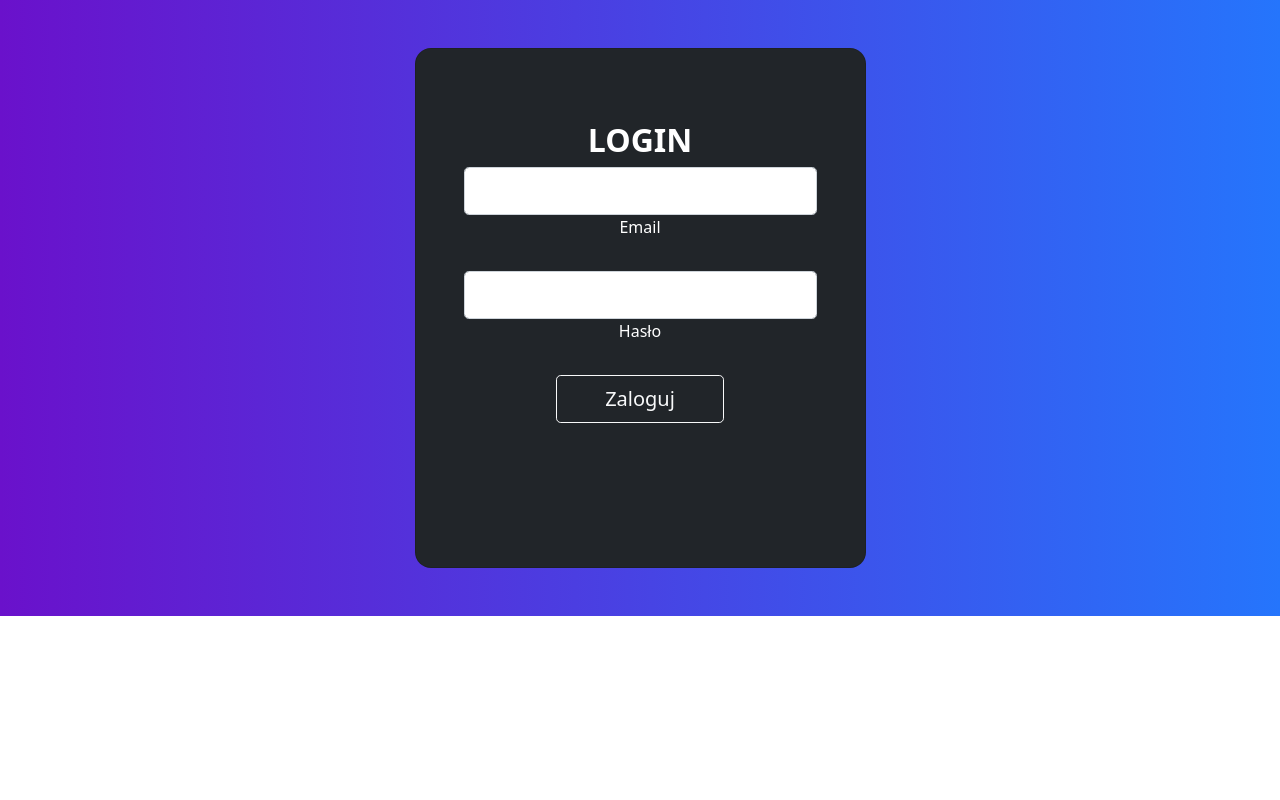
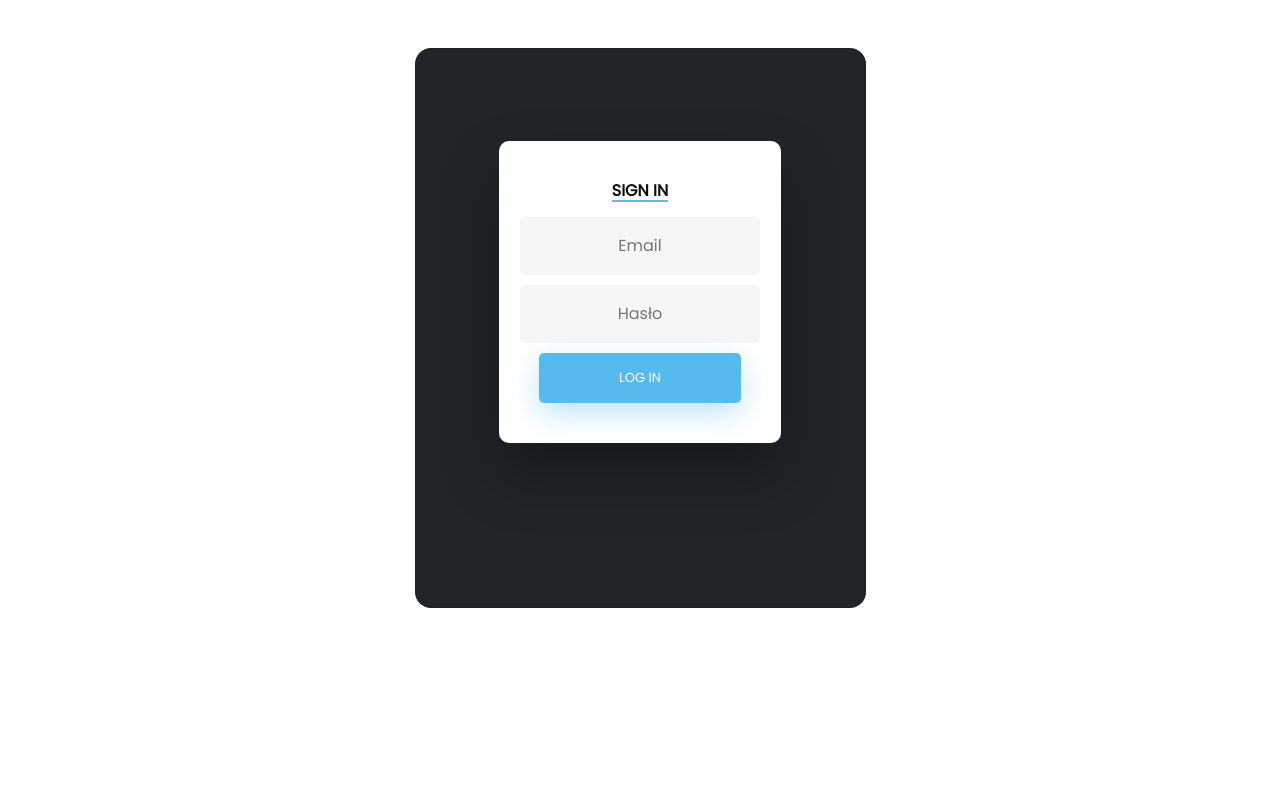
Before and after one commit to karolkisinski/database_website, a Flask app: page / in a window 1280 px wide. Run offline with Flask 2, Linux system fonts and the light colour scheme; some libraries are stand-ins or nearby versions.

Commit message:
Changing UI #1

```diff
--- a/auth.py
+++ b/auth.py
@@ -53,6 +53,7 @@
   questions = db.child("questions").order_by_child("categoryId").equal_to(id).get().val()
   return(questions)
 
+categ(5, "Sport")
 # all_users = db.child("categories").get()
 # for user in all_users.each():
 #     print(user.key()) # Morty
--- a/templates/base.html
+++ b/templates/base.html
@@ -12,7 +12,8 @@
     <script src="https://cdn.jsdelivr.net/npm/bootstrap@5.2.1/dist/js/bootstrap.bundle.min.js"></script> -->
     <script src="https://cdn.jsdelivr.net/npm/sweetalert2@10.10.1/dist/sweetalert2.all.min.js"></script>
     <link rel='stylesheet' href='https://cdn.jsdelivr.net/npm/sweetalert2@10.10.1/dist/sweetalert2.min.css'>
-    <link rel="stylesheet" type="text/css" href="{{ url_for('static', filename='css/login.css') }}">
+    <!-- <link rel="stylesheet" type="text/css" href="{{ url_for('static', filename='css/login.css') }}"> -->
+    <link rel="stylesheet" type="text/css" href="{{ url_for('static', filename='css/style.css') }}">
     <script src="https://ajax.googleapis.com/ajax/libs/jquery/3.6.0/jquery.min.js"></script>
     <script src="{{ url_for('static', filename='js/confirmation.js') }}" async></script>
     <title>{% block title %} {% endblock %}</title>
--- a/templates/login.html
+++ b/templates/login.html
@@ -2,18 +2,18 @@
 {% extends 'base.html' %}
 {% block title %}Logowanie{% endblock %}
 {% block content %}
-<h2 class="fw-bold mb-2 text-uppercase">Login</h2>
-<form action="/" method='POST'>
-  <div class="form-outline form-white mb-4">
-    <input type="email" name="email" id="email" class="form-control form-control-lg" required/>
-    <label class="form-label" for="email">Email</label>
+<div class="wrapper fadeInDown">
+  <div id="formContent">
+    <!-- Tabs Titles -->
+    <h2 class="active"> Sign In </h2>
+
+    <!-- Login Form -->
+    <form action="/" method="POST">
+      <input type="text" id="email" class="fadeIn second" name="email" placeholder="Email">
+      <input type="password" id="password" class="fadeIn third" name="password" placeholder="Hasło">
+      <input type="submit" class="fadeIn fourth" value="Log In">
+    </form>
+
   </div>
-
-  <div class="form-outline form-white mb-4">
-    <input type="password" name="password" id="password" class="form-control form-control-lg" required/>
-    <label class="form-label" for="password">Hasło</label>
-  </div>
-
-  <button class="btn btn-outline-light btn-lg px-5" type="submit">Zaloguj</button>
-</form>
+</div>
 {% endblock %}
--- /dev/null
+++ b/templates/static/css/style.css
@@ -0,0 +1,292 @@
+@import url('https://fonts.googleapis.com/css?family=Poppins');
+
+/* BASIC */
+
+html {
+  background-color: #56baed;
+}
+
+body {
+  font-family: "Poppins", sans-serif;
+  height: 100vh;
+}
+
+a {
+  color: #92badd;
+  display:inline-block;
+  text-decoration: none;
+  font-weight: 400;
+}
+
+h2 {
+  text-align: center;
+  font-size: 16px;
+  font-weight: 600;
+  text-transform: uppercase;
+  display:inline-block;
+  margin: 40px 8px 10px 8px;
+  color: #cccccc;
+}
+
+
+
+/* STRUCTURE */
+
+.wrapper {
+  display: flex;
+  align-items: center;
+  flex-direction: column;
+  justify-content: center;
+  width: 100%;
+  min-height: 100%;
+  padding: 20px;
+}
+
+#formContent {
+  -webkit-border-radius: 10px 10px 10px 10px;
+  border-radius: 10px 10px 10px 10px;
+  background: #fff;
+  padding: 30px;
+  width: 90%;
+  max-width: 450px;
+  position: relative;
+  padding: 0px;
+  -webkit-box-shadow: 0 30px 60px 0 rgba(0,0,0,0.3);
+  box-shadow: 0 30px 60px 0 rgba(0,0,0,0.3);
+  text-align: center;
+}
+
+#formFooter {
+  background-color: #f6f6f6;
+  border-top: 1px solid #dce8f1;
+  padding: 25px;
+  text-align: center;
+  -webkit-border-radius: 0 0 10px 10px;
+  border-radius: 0 0 10px 10px;
+}
+
+
+
+/* TABS */
+
+h2.inactive {
+  color: #cccccc;
+}
+
+h2.active {
+  color: #0d0d0d;
+  border-bottom: 2px solid #5fbae9;
+}
+
+
+
+/* FORM TYPOGRAPHY*/
+
+input[type=button], input[type=submit], input[type=reset]  {
+  background-color: #56baed;
+  border: none;
+  color: white;
+  padding: 15px 80px;
+  text-align: center;
+  text-decoration: none;
+  display: inline-block;
+  text-transform: uppercase;
+  font-size: 13px;
+  -webkit-box-shadow: 0 10px 30px 0 rgba(95,186,233,0.4);
+  box-shadow: 0 10px 30px 0 rgba(95,186,233,0.4);
+  -webkit-border-radius: 5px 5px 5px 5px;
+  border-radius: 5px 5px 5px 5px;
+  margin: 5px 20px 40px 20px;
+  -webkit-transition: all 0.3s ease-in-out;
+  -moz-transition: all 0.3s ease-in-out;
+  -ms-transition: all 0.3s ease-in-out;
+  -o-transition: all 0.3s ease-in-out;
+  transition: all 0.3s ease-in-out;
+}
+
+input[type=button]:hover, input[type=submit]:hover, input[type=reset]:hover  {
+  background-color: #39ace7;
+}
+
+input[type=button]:active, input[type=submit]:active, input[type=reset]:active  {
+  -moz-transform: scale(0.95);
+  -webkit-transform: scale(0.95);
+  -o-transform: scale(0.95);
+  -ms-transform: scale(0.95);
+  transform: scale(0.95);
+}
+
+input[type=text] {
+  background-color: #f6f6f6;
+  border: none;
+  color: #0d0d0d;
+  padding: 15px 32px;
+  text-align: center;
+  text-decoration: none;
+  display: inline-block;
+  font-size: 16px;
+  margin: 5px;
+  width: 85%;
+  border: 2px solid #f6f6f6;
+  -webkit-transition: all 0.5s ease-in-out;
+  -moz-transition: all 0.5s ease-in-out;
+  -ms-transition: all 0.5s ease-in-out;
+  -o-transition: all 0.5s ease-in-out;
+  transition: all 0.5s ease-in-out;
+  -webkit-border-radius: 5px 5px 5px 5px;
+  border-radius: 5px 5px 5px 5px;
+}
+
+input[type=text]:focus {
+  background-color: #fff;
+  border-bottom: 2px solid #5fbae9;
+}
+
+input[type=text]:placeholder {
+  color: #cccccc;
+}
+
+input[type=password] {
+    background-color: #f6f6f6;
+    border: none;
+    color: #0d0d0d;
+    padding: 15px 32px;
+    text-align: center;
+    text-decoration: none;
+    display: inline-block;
+    font-size: 16px;
+    margin: 5px;
+    width: 85%;
+    border: 2px solid #f6f6f6;
+    -webkit-transition: all 0.5s ease-in-out;
+    -moz-transition: all 0.5s ease-in-out;
+    -ms-transition: all 0.5s ease-in-out;
+    -o-transition: all 0.5s ease-in-out;
+    transition: all 0.5s ease-in-out;
+    -webkit-border-radius: 5px 5px 5px 5px;
+    border-radius: 5px 5px 5px 5px;
+  }
+
+  input[type=password]:focus {
+    background-color: #fff;
+    border-bottom: 2px solid #5fbae9;
+  }
+
+  input[type=password]:placeholder {
+    color: #cccccc;
+  }
+
+
+/* ANIMATIONS */
+
+/* Simple CSS3 Fade-in-down Animation */
+.fadeInDown {
+  -webkit-animation-name: fadeInDown;
+  animation-name: fadeInDown;
+  -webkit-animation-duration: 1s;
+  animation-duration: 1s;
+  -webkit-animation-fill-mode: both;
+  animation-fill-mode: both;
+}
+
+@-webkit-keyframes fadeInDown {
+  0% {
+    opacity: 0;
+    -webkit-transform: translate3d(0, -100%, 0);
+    transform: translate3d(0, -100%, 0);
+  }
+  100% {
+    opacity: 1;
+    -webkit-transform: none;
+    transform: none;
+  }
+}
+
+@keyframes fadeInDown {
+  0% {
+    opacity: 0;
+    -webkit-transform: translate3d(0, -100%, 0);
+    transform: translate3d(0, -100%, 0);
+  }
+  100% {
+    opacity: 1;
+    -webkit-transform: none;
+    transform: none;
+  }
+}
+
+/* Simple CSS3 Fade-in Animation */
+@-webkit-keyframes fadeIn { from { opacity:0; } to { opacity:1; } }
+@-moz-keyframes fadeIn { from { opacity:0; } to { opacity:1; } }
+@keyframes fadeIn { from { opacity:0; } to { opacity:1; } }
+
+.fadeIn {
+  opacity:0;
+  -webkit-animation:fadeIn ease-in 1;
+  -moz-animation:fadeIn ease-in 1;
+  animation:fadeIn ease-in 1;
+
+  -webkit-animation-fill-mode:forwards;
+  -moz-animation-fill-mode:forwards;
+  animation-fill-mode:forwards;
+
+  -webkit-animation-duration:1s;
+  -moz-animation-duration:1s;
+  animation-duration:1s;
+}
+
+.fadeIn.first {
+  -webkit-animation-delay: 0.4s;
+  -moz-animation-delay: 0.4s;
+  animation-delay: 0.4s;
+}
+
+.fadeIn.second {
+  -webkit-animation-delay: 0.6s;
+  -moz-animation-delay: 0.6s;
+  animation-delay: 0.6s;
+}
+
+.fadeIn.third {
+  -webkit-animation-delay: 0.8s;
+  -moz-animation-delay: 0.8s;
+  animation-delay: 0.8s;
+}
+
+.fadeIn.fourth {
+  -webkit-animation-delay: 1s;
+  -moz-animation-delay: 1s;
+  animation-delay: 1s;
+}
+
+/* Simple CSS3 Fade-in Animation */
+.underlineHover:after {
+  display: block;
+  left: 0;
+  bottom: -10px;
+  width: 0;
+  height: 2px;
+  background-color: #56baed;
+  content: "";
+  transition: width 0.2s;
+}
+
+.underlineHover:hover {
+  color: #0d0d0d;
+}
+
+.underlineHover:hover:after{
+  width: 100%;
+}
+
+
+
+/* OTHERS */
+
+*:focus {
+    outline: none;
+}
+
+* {
+  box-sizing: border-box;
+}
```
Also changed, not shown: 1 other file.
